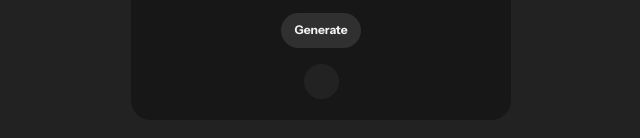
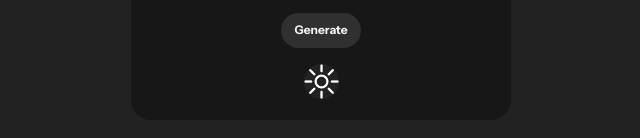
Before and after one commit to renzyntn/PasswordGenerator, a website: page src/index.html in a window 1280 px wide. Shown: the part 410-548 px from the top of the page, 319-959 px from the left. Drawn offline with Linux system fonts and the light colour scheme.

Commit message:
finished designing

```diff
--- a/src/index.html
+++ b/src/index.html
@@ -12,15 +12,15 @@
             <div class="w-[250px] h-[210px]">
                 <div class="text-white-text text-center font-instrument font-bold mb-4">
                     <p class="text-[25px]">Password Generator</p>
-                    <p class="text-[12px]">Guaranteed Complexity.</p>
+                    <p class="text-[12px] font-semibold">Guaranteed Complexity.</p>
                 </div>
 
                 <div class="h-[40px] bg-white-textfield opacity-80 rounded-2xl mb-4"></div>
 
                 <div class="flex flex-col justify-center items-center gap-4">
                     <button class="w-[80px] h-[35px] flex justify-center align-middle items-center bg-black-button text-white-text font-instrument font-bold text-[12px] rounded-[20px]">Generate</button>
-                    <div class="w-[35px] h-[35px] rounded-3xl bg-black-bg">
-
+                    <div class="w-[35px] h-[35px] rounded-3xl bg-black-bg flex justify-center items-center">
+                        <img src="images/light-mode.png" alt="Light Mode Icon" class="w-[20px] h-[20px]">
                     </div>
                 </div>
 
```
